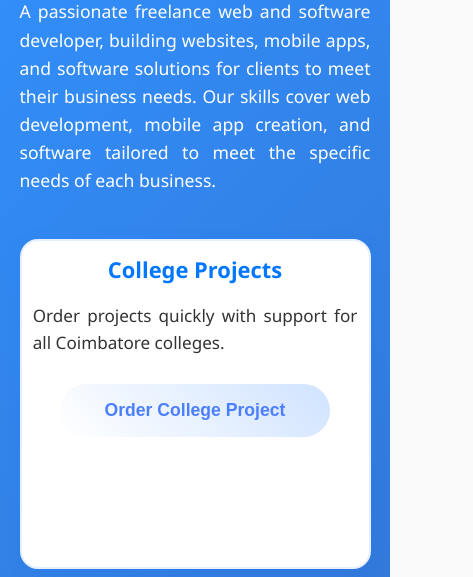
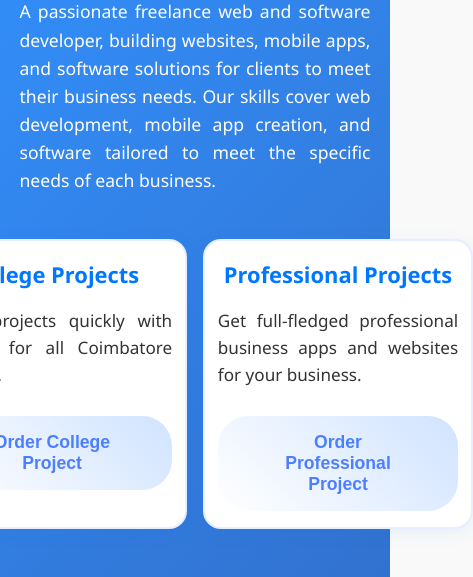
Before and after one commit to DevTechSoft5/Site, a plain HTML site: page index.html in a window 390 px wide. Shown: the part 235-812 px from the top of the page, 473 px wide, since content can reach past the window. Drawn offline with nearby package versions, Linux system fonts and the light colour scheme.

Commit message:
Update index.html

```diff
--- a/index.html
+++ b/index.html
@@ -508,17 +508,23 @@
   margin-bottom: 1.7rem;
 }
 
-/* Responsive Stacking for mobile */
 @media (max-width: 700px) {
   .project-options-container {
-    flex-direction: column;
-    gap: 0.7rem;           /* Reduced gap */
+    flex-direction: row;   /* Keep two boxes side-by-side */
+    gap: 1rem;             /* Smaller gap for reduced total height */
+    flex-wrap: nowrap;     /* Prevent boxes from stacking vertically */
+    justify-content: center;
   }
   .project-option-box {
-    max-width: 100%;
-    padding: 0.7rem 0.7rem; /* Reduced padding on mobile */
+    max-width: 48%;        /* Fit both boxes side by side */
+    padding: 1rem 0.8rem;  /* Less padding for smaller height */
+    margin: 0;
   }
 }
+
+
+
+
 
 
   .btn-glow {
```
